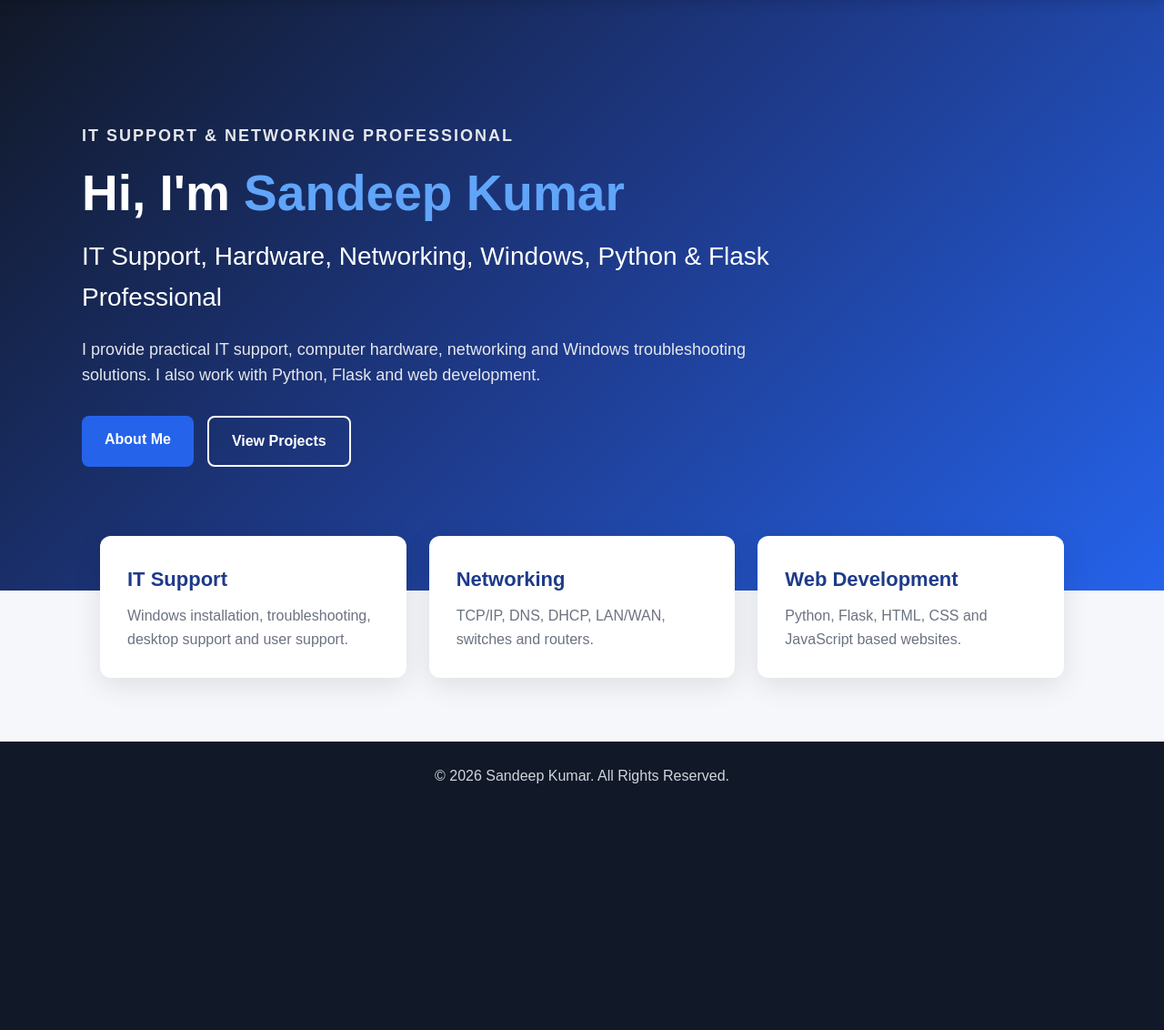
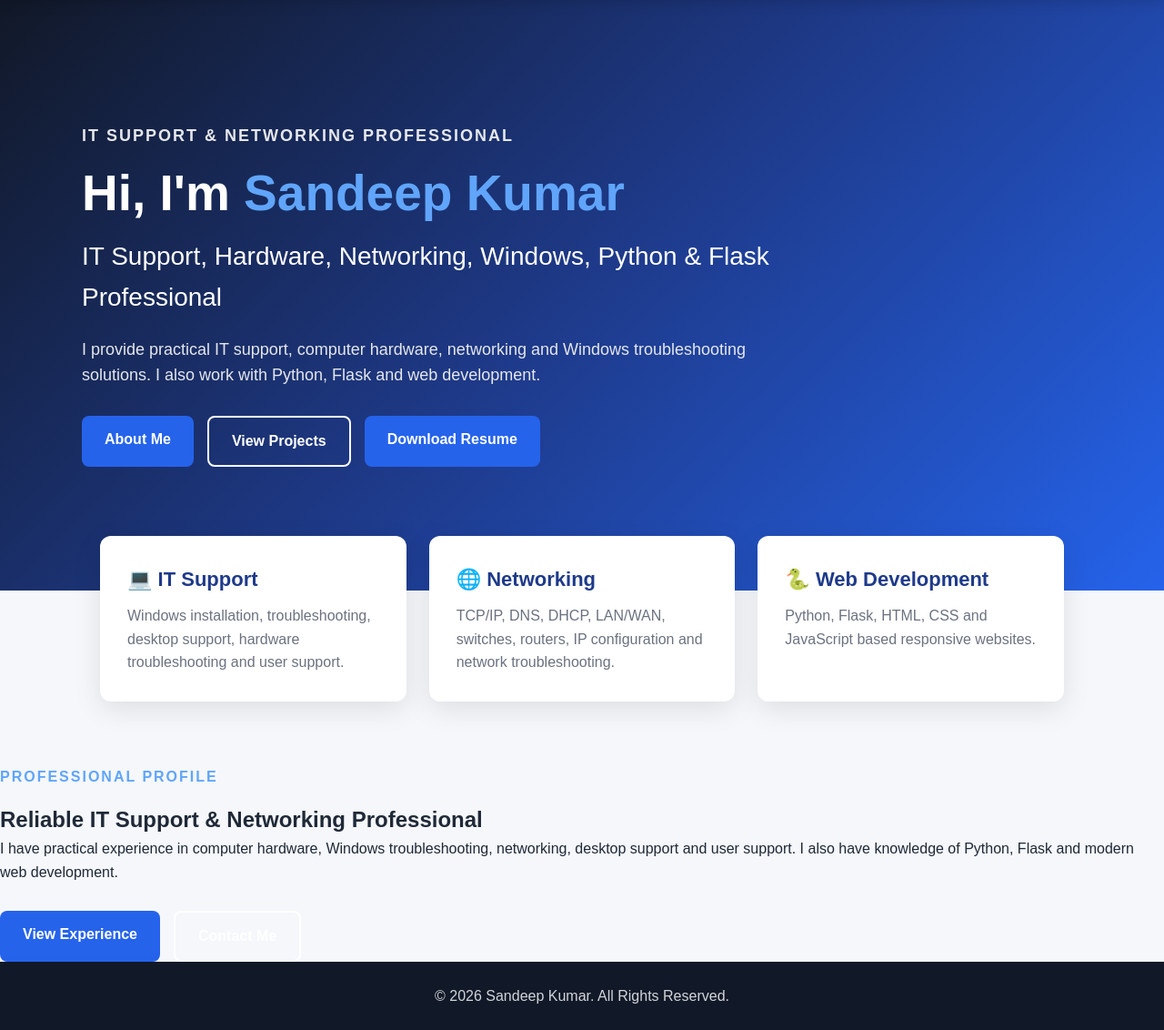
Before and after one commit to kumarsandeep198999-gif/portfolio, a Flask app: page / in a window 1280 px wide. Shown: the part 71-1203 px from the top of the page at 91% size. Before the commit the page ends 932 px from the top, so only its background shows below. Run offline with Flask 3, Linux system fonts and the light colour scheme.

Commit message:
Add professional home page and resume

```diff
--- a/templates/index.html
+++ b/templates/index.html
@@ -34,6 +34,7 @@
 
 <main>
 
+<!-- HERO SECTION -->
 <section class="hero">
 
     <div class="hero-content">
@@ -67,6 +68,12 @@
                 View Projects
             </a>
 
+            <a href="{{ url_for('static', filename='resume.pdf') }}"
+               class="btn"
+               download>
+                Download Resume
+            </a>
+
         </div>
 
     </div>
@@ -74,30 +81,75 @@
 </section>
 
 
+<!-- SERVICES / SKILLS -->
 <section class="home-cards">
 
     <div class="card">
-        <h3>IT Support</h3>
+        <h3>💻 IT Support</h3>
+
         <p>
             Windows installation, troubleshooting,
-            desktop support and user support.
+            desktop support, hardware troubleshooting
+            and user support.
         </p>
     </div>
 
+
     <div class="card">
-        <h3>Networking</h3>
+        <h3>🌐 Networking</h3>
+
         <p>
             TCP/IP, DNS, DHCP, LAN/WAN,
-            switches and routers.
+            switches, routers, IP configuration
+            and network troubleshooting.
         </p>
     </div>
 
+
     <div class="card">
-        <h3>Web Development</h3>
+        <h3>🐍 Web Development</h3>
+
         <p>
             Python, Flask, HTML, CSS and
-            JavaScript based websites.
+            JavaScript based responsive websites.
         </p>
+    </div>
+
+</section>
+
+
+<!-- PROFESSIONAL SUMMARY -->
+<section class="professional-section">
+
+    <div class="professional-content">
+
+        <p class="small-title">
+            PROFESSIONAL PROFILE
+        </p>
+
+        <h2>
+            Reliable IT Support & Networking Professional
+        </h2>
+
+        <p>
+            I have practical experience in computer hardware,
+            Windows troubleshooting, networking, desktop support
+            and user support. I also have knowledge of Python,
+            Flask and modern web development.
+        </p>
+
+        <div class="buttons">
+
+            <a href="/experience" class="btn">
+                View Experience
+            </a>
+
+            <a href="/contact" class="btn btn-outline">
+                Contact Me
+            </a>
+
+        </div>
+
     </div>
 
 </section>
@@ -106,7 +158,9 @@
 
 
 <footer>
-    <p>© 2026 Sandeep Kumar. All Rights Reserved.</p>
+    <p>
+        © 2026 Sandeep Kumar. All Rights Reserved.
+    </p>
 </footer>
 
 </body>
```
Also changed, not shown: 1 other file.
